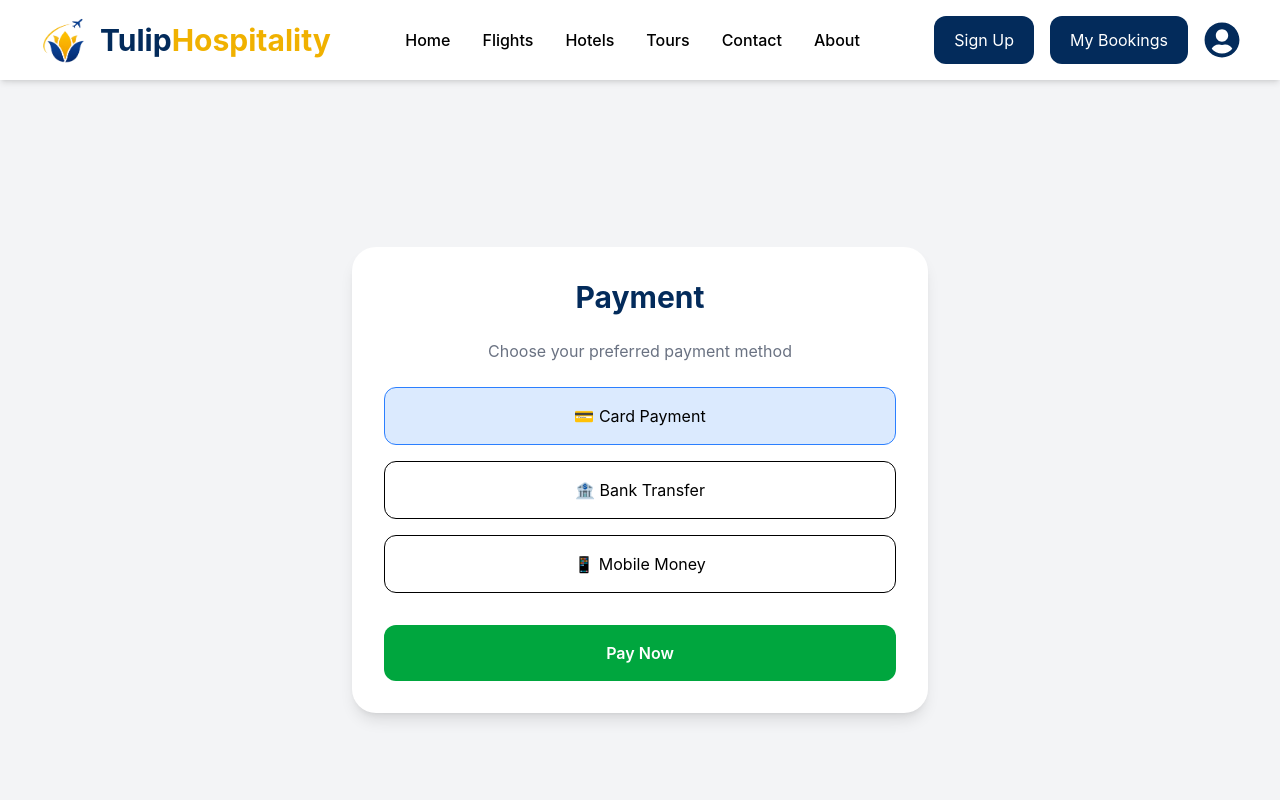
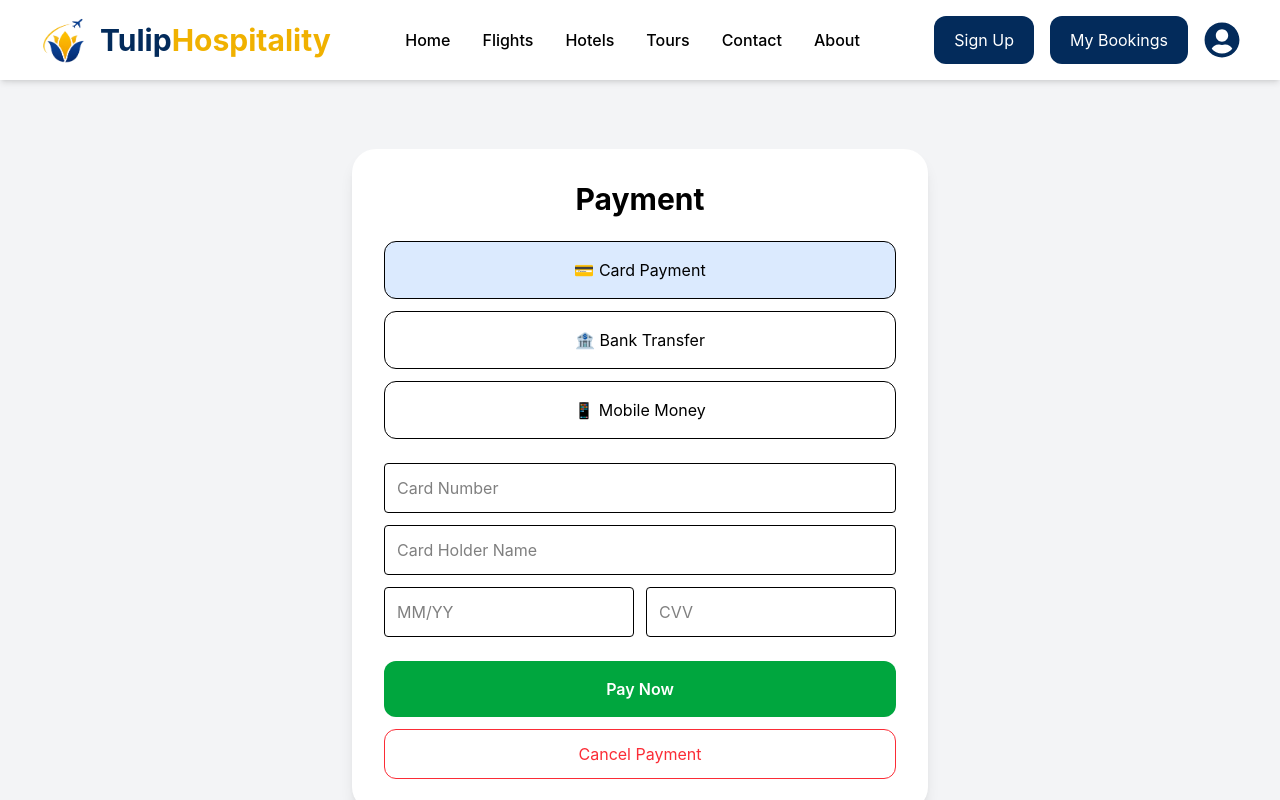
Before and after one commit to Seunzy101/Mywebsite, a React (Vite) app: page /payment/1 in a window 1280 px wide. Both pictures are taken after a click on the button "💳 Card Payment". Shown: the top 800 px of the page. Built offline with nearby package versions, Linux system fonts and the light colour scheme.

Commit message:
updated project

```diff
--- a/src/components/Destinations.jsx
+++ b/src/components/Destinations.jsx
@@ -19,14 +19,14 @@ const destinations = [
   },
   {
     title: "Paris",
-    destination: "France",
+    destination: "Europe France",
     price: "₦980,000",
     image:
       "https://images.unsplash.com/photo-1502602898657-3e91760cbb34",
   },
   {
     title: "Texas",
-    destination: "United States",
+    destination: "United States America",
     price: "₦950,000",
     image:
       "https://images.unsplash.com/photo-1499092346589-b9b6be3e94b2",
--- a/src/context/BookingContext.jsx
+++ b/src/context/BookingContext.jsx
@@ -58,8 +58,8 @@ export const BookingProvider = ({ children }) => {
     );
 
     if (status === "Confirmed") {
-      toast.success("Payment successful 🎉 Booking Confirmed");
-    }
+  // no toast here (IMPORTANT)
+}
   };
 
   // CANCEL BOOKING
--- a/src/pages/Payment.jsx
+++ b/src/pages/Payment.jsx
@@ -6,50 +6,58 @@ import { BookingContext } from "../context/BookingContext";
 const Payment = () => {
   const { id } = useParams();
   const navigate = useNavigate();
-
   const { updateBookingStatus } = useContext(BookingContext);
 
-    const [method, setMethod] = useState("card");
+  const [method, setMethod] = useState("");
   const [loading, setLoading] = useState(false);
+
+  // Card state (only needed for card)
+  const [card, setCard] = useState({
+    number: "",
+    name: "",
+    expiry: "",
+    cvv: "",
+  });
 
   const handlePayment = () => {
     setLoading(true);
 
     setTimeout(() => {
-            // Update booking status
       updateBookingStatus(id, "Confirmed");
 
       toast.success("Payment Successful 🎉 Booking Confirmed");
 
       setLoading(false);
 
-            // Redirect after toast
       setTimeout(() => {
         navigate("/bookings");
       }, 1200);
     }, 1200);
   };
 
+  // CANCEL PAYMENT
+  const handleCancel = () => {
+    toast.info("Payment cancelled");
+
+    // optional: go back to bookings
+    navigate("/bookings");
+  };
+
   return (
     <div className="min-h-screen flex items-center justify-center bg-gray-100 px-4">
       <div className="bg-white w-full max-w-xl p-8 rounded-3xl shadow-lg">
 
-                <h1 className="text-3xl font-bold text-[#032B5B] mb-6 text-center">
+        <h1 className="text-3xl font-bold text-center mb-6">
           Payment
         </h1>
 
-                <p className="text-gray-500 text-center mb-6">
-                    Choose your preferred payment method
-                </p>
-
-                {/* Payment Options */}
-                <div className="space-y-4 mb-8">
+        {/* PAYMENT OPTIONS */}
+        <div className="space-y-3 mb-6">
 
           <button
             onClick={() => setMethod("card")}
-                        className={`w-full p-4 border rounded-xl transition ${method === "card"
-                                ? "bg-blue-100 border-blue-500"
-                                : ""
+            className={`w-full p-4 border rounded-xl ${
+              method === "card" ? "bg-blue-100" : ""
             }`}
           >
             💳 Card Payment
@@ -57,9 +65,8 @@ const Payment = () => {
 
           <button
             onClick={() => setMethod("bank")}
-                        className={`w-full p-4 border rounded-xl transition ${method === "bank"
-                                ? "bg-blue-100 border-blue-500"
-                                : ""
+            className={`w-full p-4 border rounded-xl ${
+              method === "bank" ? "bg-blue-100" : ""
             }`}
           >
             🏦 Bank Transfer
@@ -67,9 +74,8 @@ const Payment = () => {
 
           <button
             onClick={() => setMethod("mobile")}
-                        className={`w-full p-4 border rounded-xl transition ${method === "mobile"
-                                ? "bg-blue-100 border-blue-500"
-                                : ""
+            className={`w-full p-4 border rounded-xl ${
+              method === "mobile" ? "bg-blue-100" : ""
             }`}
           >
             📱 Mobile Money
@@ -77,16 +83,89 @@ const Payment = () => {
 
         </div>
 
-                {/* Pay Button */}
+        {/* CARD FORM */}
+        {method === "card" && (
+          <div className="space-y-3 mb-6">
+            <input
+              placeholder="Card Number"
+              className="w-full p-3 border rounded"
+              onChange={(e) =>
+                setCard({ ...card, number: e.target.value })
+              }
+            />
+            <input
+              placeholder="Card Holder Name"
+              className="w-full p-3 border rounded"
+              onChange={(e) =>
+                setCard({ ...card, name: e.target.value })
+              }
+            />
+            <div className="flex gap-3">
+              <input
+                placeholder="MM/YY"
+                className="w-1/2 p-3 border rounded"
+                onChange={(e) =>
+                  setCard({ ...card, expiry: e.target.value })
+                }
+              />
+              <input
+                placeholder="CVV"
+                className="w-1/2 p-3 border rounded"
+                onChange={(e) =>
+                  setCard({ ...card, cvv: e.target.value })
+                }
+              />
+            </div>
+          </div>
+        )}
+
+        {/* BANK DETAILS */}
+        {method === "bank" && (
+          <div className="mb-6 p-4 bg-gray-100 rounded-xl">
+            <h2 className="font-bold mb-2">Bank Details</h2>
+            <p>Account Name: Tulip Hospitality Limited</p>
+            <p>Account Number: 3131419176</p>
+            <p>Bank: Firstbank</p>
+
+            <p className="text-sm text-gray-500 mt-2">
+              Make transfer then click Pay Now
+            </p>
+          </div>
+        )}
+
+        {/* MOBILE MONEY */}
+        {method === "mobile" && (
+          <div className="mb-6 p-4 bg-gray-100 rounded-xl">
+            <h2 className="font-bold mb-2">Mobile Money</h2>
+            <p>Provider: MTN Mobile Money</p>
+            <p>Send payment to: +234 906 084 6432</p>
+            <p>Account Name: Tulip Hospitality Ltd</p>
+
+            <p className="text-sm text-gray-500 mt-2">
+              After payment, click Pay Now
+            </p>
+          </div>
+        )}
+
+        {/* PAY BUTTON */}
         <button
           onClick={handlePayment}
-                    disabled={loading}
-                    className={`w-full py-4 rounded-xl text-white font-semibold transition ${loading
+          disabled={!method || loading}
+          className={`w-full py-4 rounded-xl text-white font-semibold ${
+            !method || loading
               ? "bg-gray-400 cursor-not-allowed"
               : "bg-green-600 hover:bg-green-700"
           }`}
         >
-                    {loading ? "Processing Payment..." : "Pay Now"}
+          {loading ? "Processing..." : "Pay Now"}
+        </button>
+
+        {/* CANCEL BUTTON */}
+        <button
+          onClick={handleCancel}
+          className="w-full mt-3 py-3 rounded-xl border border-red-500 text-red-500 hover:bg-red-50 transition"
+        >
+          Cancel Payment
         </button>
 
       </div>
```
Lines whose indentation alone changed are shown as unchanged.
